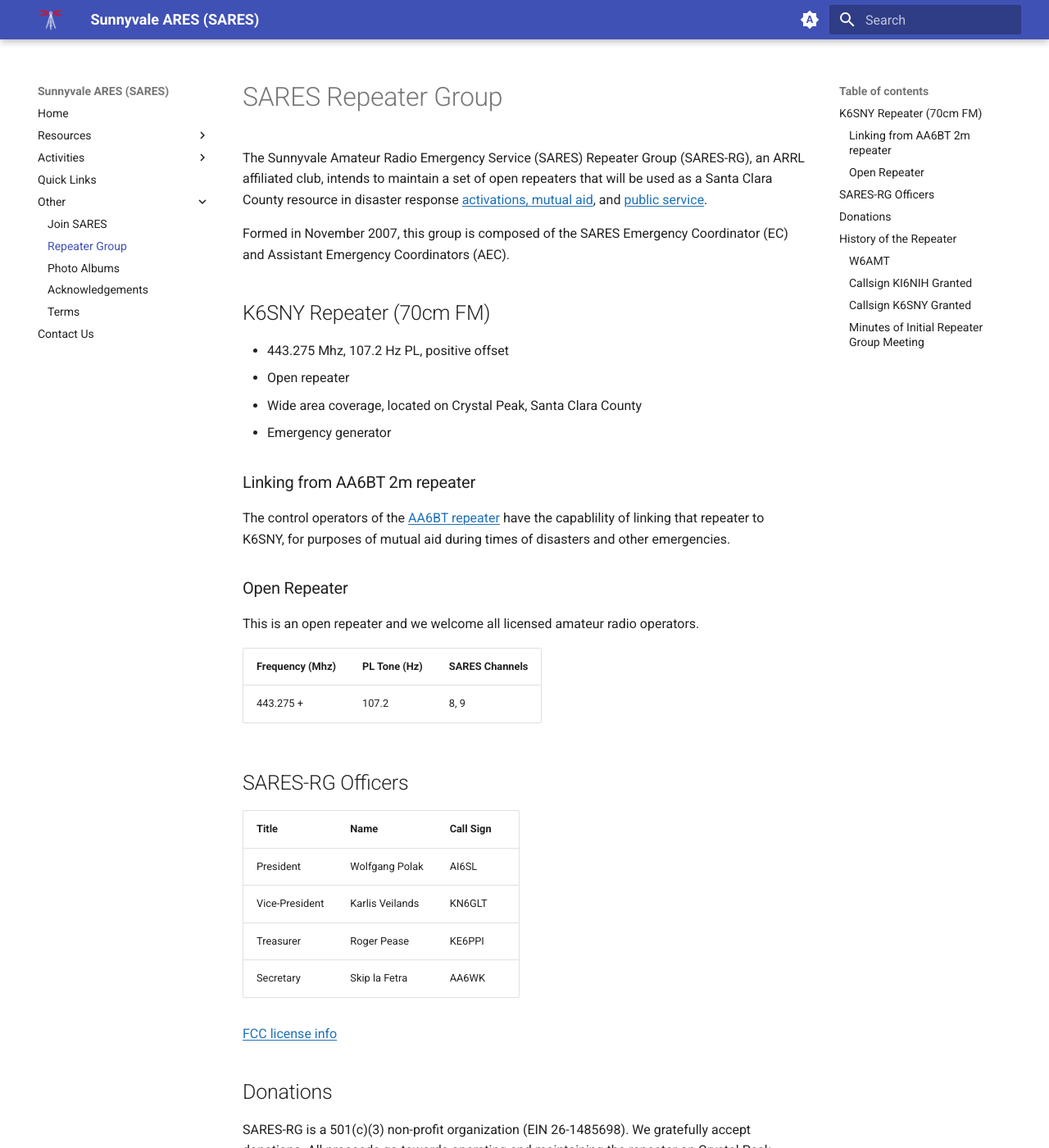
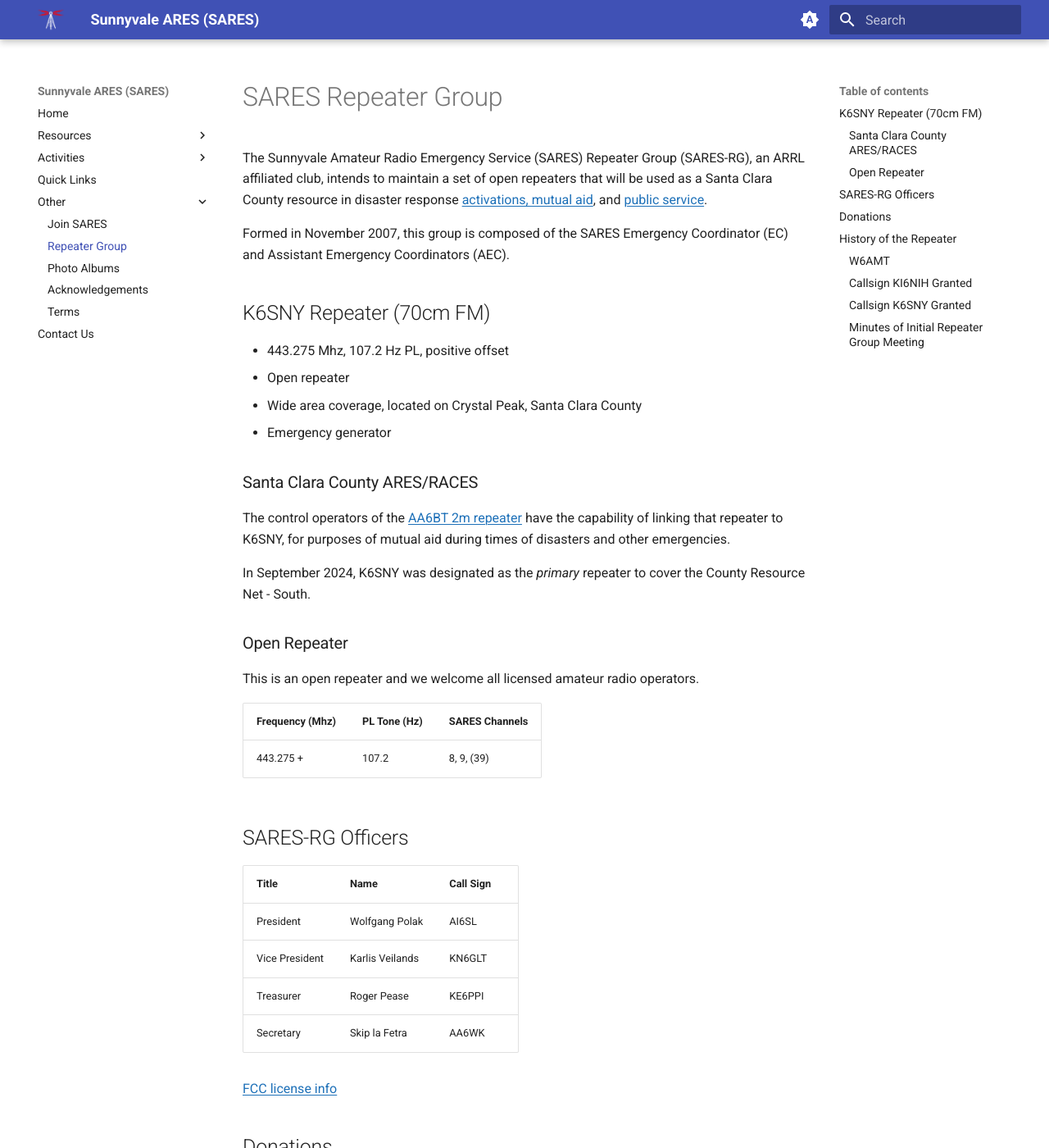
Before and after one commit to saresrg/www-k6sny-org, an MkDocs documentation site: the page built from docs/saresrg/index.md, in a window 1280 px wide and 1400 px high. Shown: the whole window at 82% size. Built offline with MkDocs 1.6.1 and Material for MkDocs 9.7.7, drawn with Linux system fonts in a browser that asks for light colours.

Commit message:
New County role for SARES-RG repeater

```diff
--- a/docs/saresrg/index.md
+++ b/docs/saresrg/index.md
@@ -16,11 +16,14 @@ Coordinator (EC) and Assistant Emergency Coordinators (AEC).
 -   Wide area coverage, located on Crystal Peak, Santa Clara County
 -   Emergency generator
 
-### Linking from AA6BT 2m repeater
+### Santa Clara County ARES/RACES
 
-The control operators of the [AA6BT repeater](http://www.svecs.net/) have the
-capablility of linking that repeater to K6SNY, for purposes of mutual aid during
+The control operators of the [AA6BT 2m repeater](http://www.svecs.net/) have the
+capability of linking that repeater to K6SNY, for purposes of mutual aid during
 times of disasters and other emergencies.
+
+In September 2024, K6SNY was designated as the _primary_ repeater to cover
+the County Resource Net - South.
 
 ### Open Repeater
 
@@ -28,14 +31,14 @@ This is an open repeater and we welcome all licensed amateur radio operators.
 
 | Frequency (Mhz) | PL Tone (Hz) | SARES Channels |
 | --------------- | ------------ | -------------- |
-| 443.275 +       | 107.2        | 8, 9           |
+| 443.275 +       | 107.2        | 8, 9, (39)     |
 
 ## SARES-RG Officers
 
 | Title          | Name            | Call Sign |
 | -------------- | --------------- | --------- |
 | President      | Wolfgang Polak  | AI6SL     |
-| Vice-President | Karlis Veilands | KN6GLT    |
+| Vice President | Karlis Veilands | KN6GLT    |
 | Treasurer      | Roger Pease     | KE6PPI    |
 | Secretary      | Skip la Fetra   | AA6WK     |
 
```
